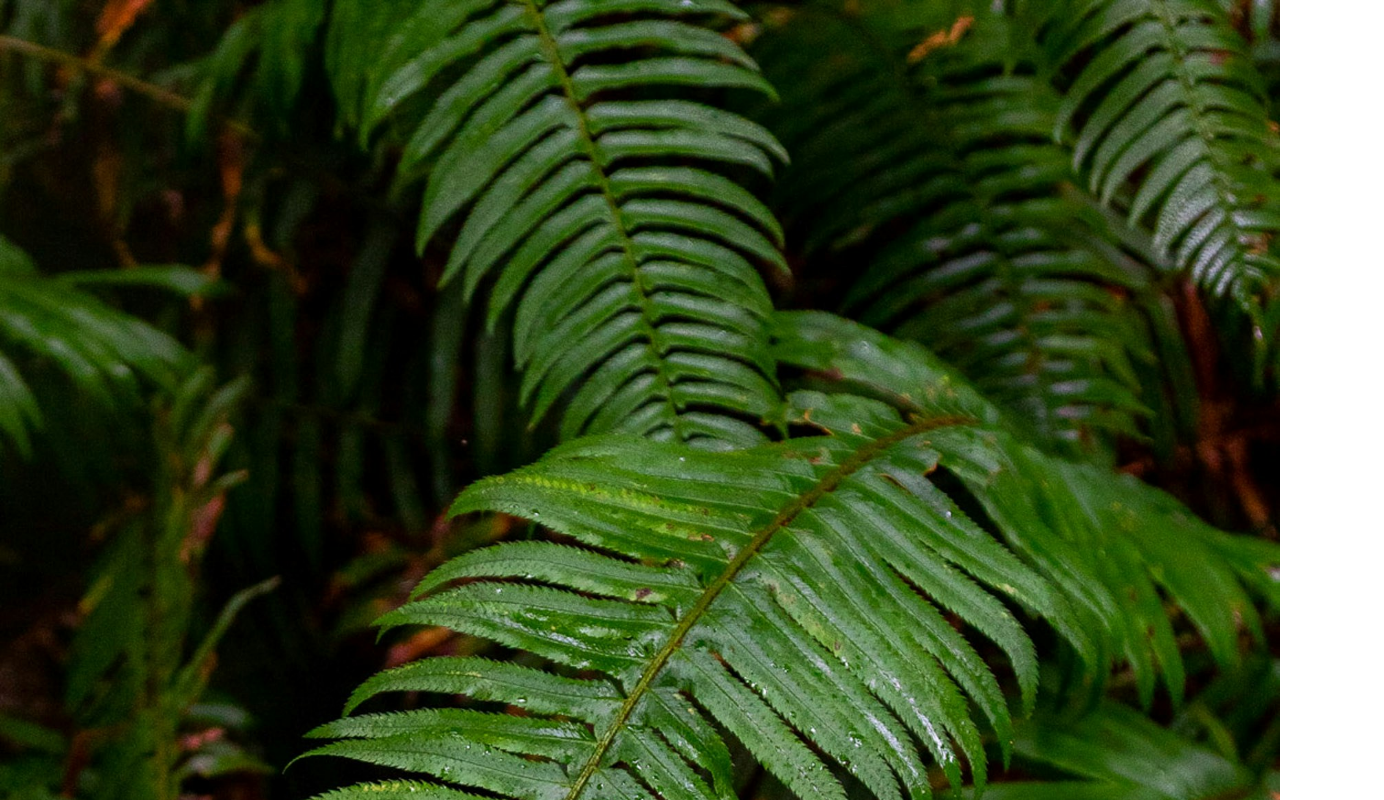
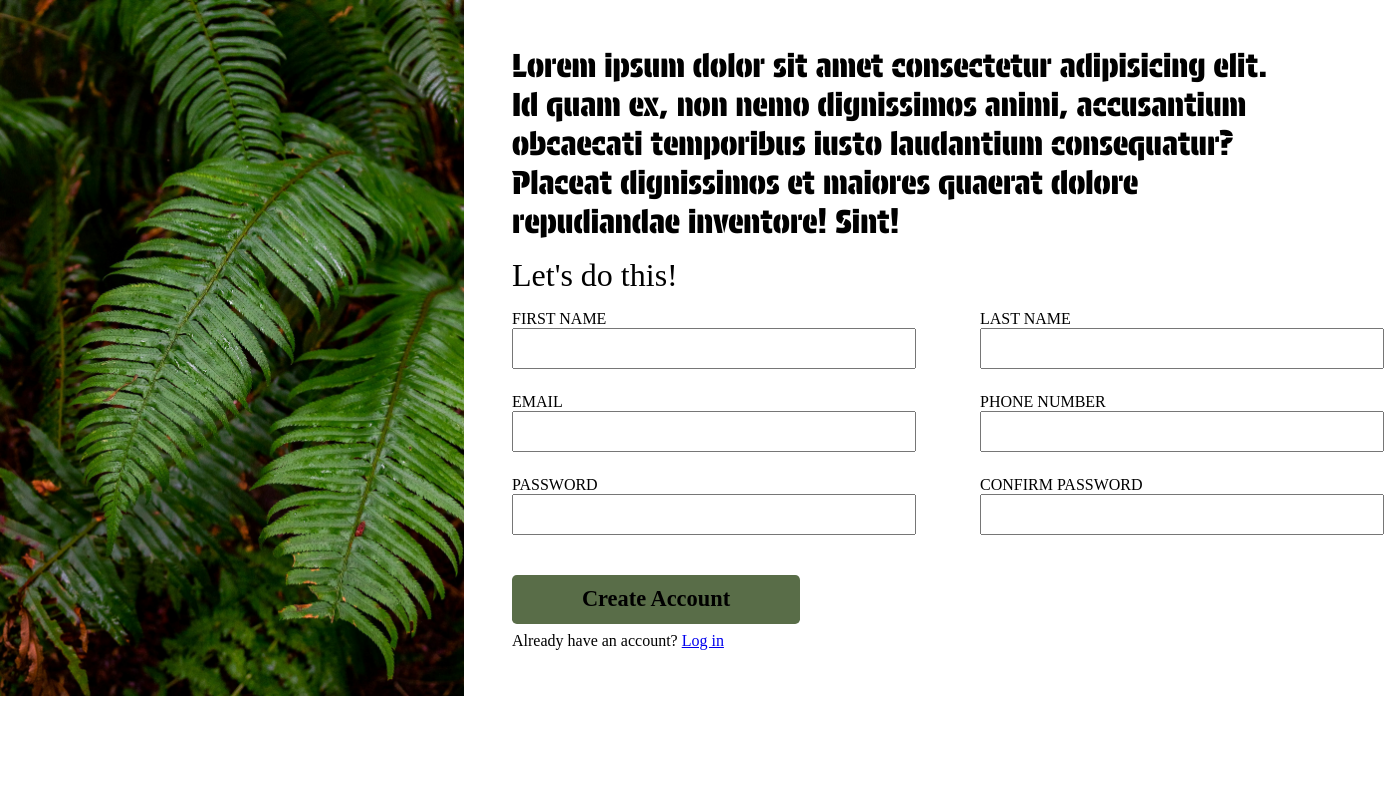
Before and after one commit to MightyCharm/sign-up-form, a plain HTML site: page index.html in a window 1280 px wide. Shown: the top 800 px of the page, 1384 px wide, since content can reach past the window. Drawn offline with Linux system fonts and the light colour scheme.

Commit message:
Create and style basic parts of page

```diff
--- a/index.html
+++ b/index.html
@@ -8,6 +8,76 @@
         <link rel="stylesheet" href="style.css">
     </head>
     <body>
-        <img src="img/background.jpg" alt="jungle">
+
+        <div class="container">
+
+            <div class="flexbox-1">
+                <img src="img/background.jpg" alt="jungle">
+            </div>
+
+            <div class="flexbox-2">
+
+
+                <div class="item-1">Lorem ipsum dolor sit amet consectetur adipisicing elit. Id quam ex, non nemo dignissimos
+                    animi, accusantium obcaecati temporibus iusto laudantium consequatur? Placeat dignissimos
+                    et maiores quaerat dolore repudiandae inventore! Sint!
+                </div>
+
+
+                <div class="item-2">
+                    <form action="" method="">
+                        <fieldset>
+                            <div class="box-1">
+                                <legend>Let's do this!</legend>
+                            </div>
+
+                            <div class="box-2">
+                                <div>
+                                    <label for="firstName">FIRST NAME</label>
+                                    <input type="text" id="firstName" name="firstName">
+                                </div>
+
+                                <div>
+                                    <label for="lastName">LAST NAME</label>
+                                    <input type="text" id="lastName" name="lastName">
+                                </div>
+
+                            </div>
+
+
+                            <div class="box-3">
+                                <div>
+                                    <label for="email">EMAIL</label>
+                                    <input type="email" id="email" name="email">
+                                </div>
+
+                                <div>
+                                    <label for="telephone">PHONE NUMBER</label>
+                                    <input type="tel" id="telephone" name="telephone">
+                                </div>
+                            </div>
+
+                            <div class="box-4">
+                                <div>
+                                    <label for="password">PASSWORD</label>
+                                    <input type="password" id="password" name="password">
+                                </div>
+
+                                <div>
+                                    <label for="confirmPassword">CONFIRM PASSWORD</label>
+                                    <input type="password" id="confirmPassword" name="confirmPassword">
+                                </div>
+                            </div>
+                        </fieldset>
+                    </form>
+                </div>
+
+                <div class="item-3">
+                    <button>Create Account</button>
+                    <p>Already have an account? <a href="#">Log in</a></p>
+                </div>
+        </div>
+
+        </div>
     </body>
 </html>
--- a/style.css
+++ b/style.css
@@ -28,14 +28,88 @@ img, picture, svg, video {
 }
 
 
+/* whole page */
 .container {
     display: flex;
+    justify-content: center;
+    align-items: center;
 }
 
-.item-1 {
+/* page left side */
+.flexbox-1 {
     width: 40%;
 }
 
+/* page right side */
+.flexbox-2 {
+    width: 60%;
+    display: flex;
+    gap: 1rem;
+    flex-direction: column;
+    margin-left: 3rem;
+    /*border: 4px solid red;*/
+}
+
+/* page right side top */
+.item-1 {
+    font-size: 2rem;
+    font-family: customFont, sans-serif;
+
+}
+
+
+/* page right side middle */
 .item-2 {
-    width: 60%;
+    /*border: 1px solid red;*/
 }
+
+/* page right side bottom */
+.item-3 {
+    display: flex;
+    flex-direction: column;
+    gap: 0.5rem;
+    /*border: 1px solid yellow;*/
+
+}
+
+/* legend (form) */
+.box-1 {
+    margin-bottom: 1rem;
+}
+
+.box-2, /* input firstName & lastName*/
+.box-3, /* input email & phone number */
+.box-4 /* input password & confirmPassword */
+{
+    display: flex;
+    gap: 4rem;
+    margin-bottom: 1.5rem;
+    /*border: 1px solid green;*/
+
+}
+
+legend {
+    font-size: 2rem;
+}
+
+fieldset {
+    border: none;
+}
+
+input {
+    font-size: 2rem;
+}
+
+label {
+    display: block;
+}
+
+button {
+    width: 18rem;
+    font-size: 1.4rem;
+    font-weight: 700;
+    border: none;
+    border-radius: 0.3rem;
+    background-color: #596D48;
+    padding: 0.7rem; /* top/bottom left/right */
+}
```
